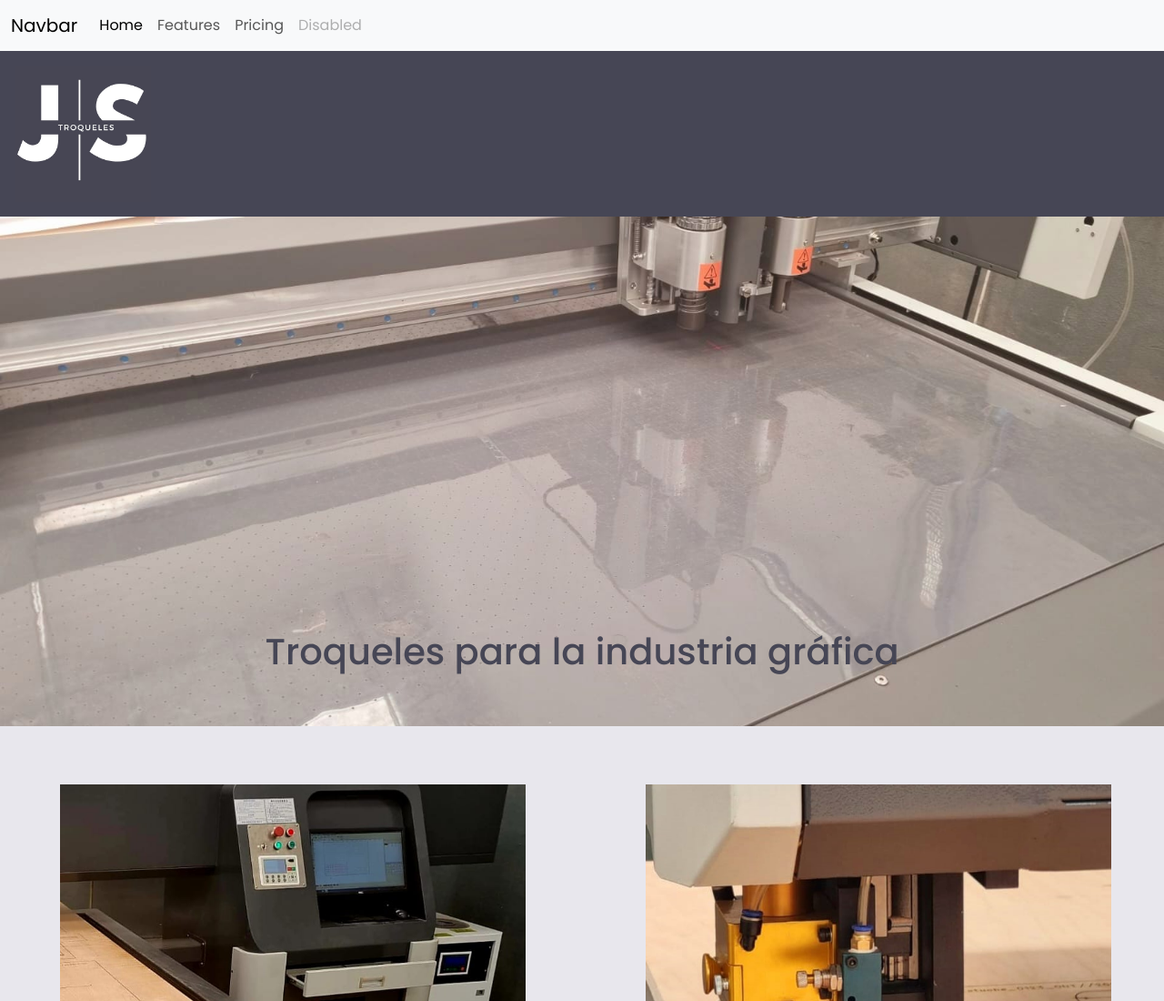
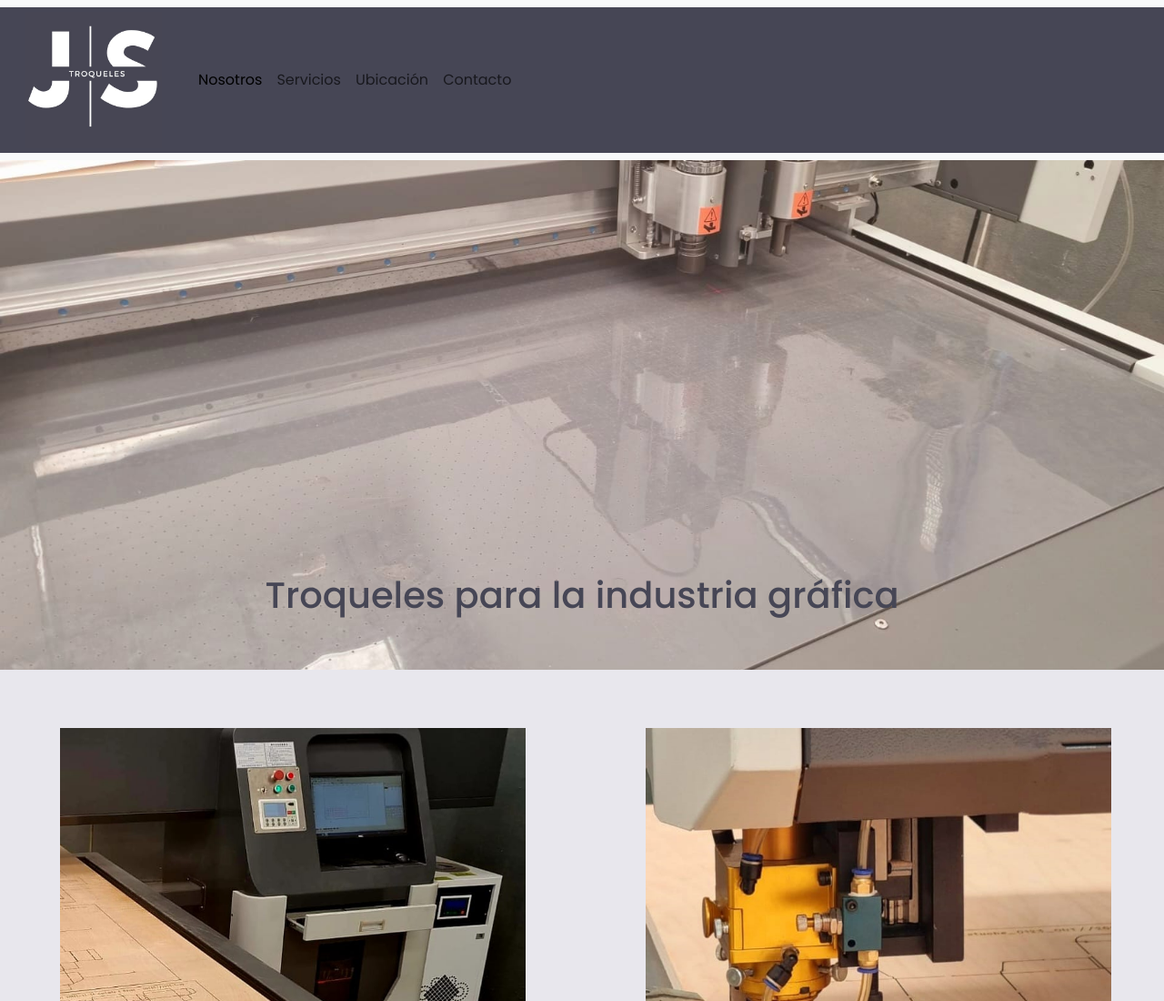
Before and after one commit to CaroRuizP/preentrega3ercaroruizpenayo, a website: page index.html in a window 1280 px wide. Shown: the top 1100 px of the page at 91% size. Drawn offline with nearby package versions, Linux system fonts and the light colour scheme.

Commit message:
menuhamburguesa

```diff
--- a/index.html
+++ b/index.html
@@ -17,42 +17,30 @@
 </head>
 
 <body>
-<div>
+
+  <header>
+<div class="fondomenu">
   <nav class="navbar navbar-expand-lg bg-body-tertiary">
     <div class="container-fluid">
-      <a class="navbar-brand" href="#">Navbar</a>
+      <a class="navbar-brand header-flex" href="./index.html">
+            <img src="./recursos/logo-js-gris.jpeg" alt="Logo marca JS" class="img-logo">
+        </a>
       <button class="navbar-toggler" type="button" data-bs-toggle="collapse" data-bs-target="#navbarNavAltMarkup" aria-controls="navbarNavAltMarkup" aria-expanded="false" aria-label="Toggle navigation">
         <span class="navbar-toggler-icon"></span>
       </button>
       <div class="collapse navbar-collapse" id="navbarNavAltMarkup">
         <div class="navbar-nav">
-          <a class="nav-link active" aria-current="page" href="#">Home</a>
-          <a class="nav-link" href="#">Features</a>
-          <a class="nav-link" href="#">Pricing</a>
-          <a class="nav-link disabled">Disabled</a>
+          <a class="nav-link active" aria-current="page" href="./secciones/nosotros.html">Nosotros</a>
+          <a class="nav-link" href="./secciones/servicios.html">Servicios</a>
+          <a class="nav-link" href="./secciones/ubicacion.html">Ubicación</a>
+          <a class="nav-link" href="./secciones/contacto.html">Contacto</a>
         </div>
       </div>
     </div>
   </nav>
 </div>
 
-
-      <header class="header-flex">
-        <!-- Logo-->
-        <a href="./index.html">
-            <img src="./recursos/logo-js-gris.jpeg" alt="Logo marca JS" class="img-logo">
-        </a>
-
-          <!--<nav>
-
-            <ul>
-                <li><a href="./secciones/nosotros.html">Nosotros</a></li>
-                <li><a href="./secciones/servicios.html">Servicios</a></li>
-                <li><a href="./secciones/ubicacion.html">Ubicación</a></li>
-                <li><a href="./secciones/contacto.html">Contacto</a></li>
-            </ul>
-        </nav>-->
-    </header>
+   </header>
 
 
     <!-- Contenido principal -->
@@ -119,8 +107,7 @@
     </footer>
 
 <!--Boostrap-->
-<script src="https://cdn.jsdelivr.net/npm/bootstrap@5.3.0-alpha1/dist/js/bootstrap.bundle.min.js" integrity="sha384-w76AqPfDkMBDXo30jS1Sgez6pr3x5MlQ1ZAGC+nuZB+EYdgRZgiwxhTBTkF7CXvN" crossorigin="anonymous"></script>
-
+<script src="https://cdn.jsdelivr.net/npm/@popperjs/core@2.11.6/dist/umd/popper.min.js" integrity="sha384-oBqDVmMz9ATKxIep9tiCxS/Z9fNfEXiDAYTujMAeBAsjFuCZSmKbSSUnQlmh/jp3" crossorigin="anonymous"></script>
 
 <!--ANimacion JS-->
 <script src="https://cdn.jsdelivr.net/npm/bootstrap@5.3.0-alpha1/dist/js/bootstrap.min.js" integrity="sha384-mQ93GR66B00ZXjt0YO5KlohRA5SY2XofN4zfuZxLkoj1gXtW8ANNCe9d5Y3eG5eD" crossorigin="anonymous"></script>
--- a/scss/sections/_header.scss
+++ b/scss/sections/_header.scss
@@ -4,6 +4,10 @@
     flex-direction: column;
     align-items: center;
     /*width: 200vh;*/
+    }
+
+    .fondomenu div{
+        background-color: $color-oscuro;
     }
 
     .header-flex a{
--- a/scss/sections/_nav.scss
+++ b/scss/sections/_nav.scss
@@ -0,0 +1,3 @@
+.navbar-nav .nav-link.active, .navbar-nav .show.nav-link {
+ color: #ffffff;
+}
```
Also changed, not shown: css/style.css.
